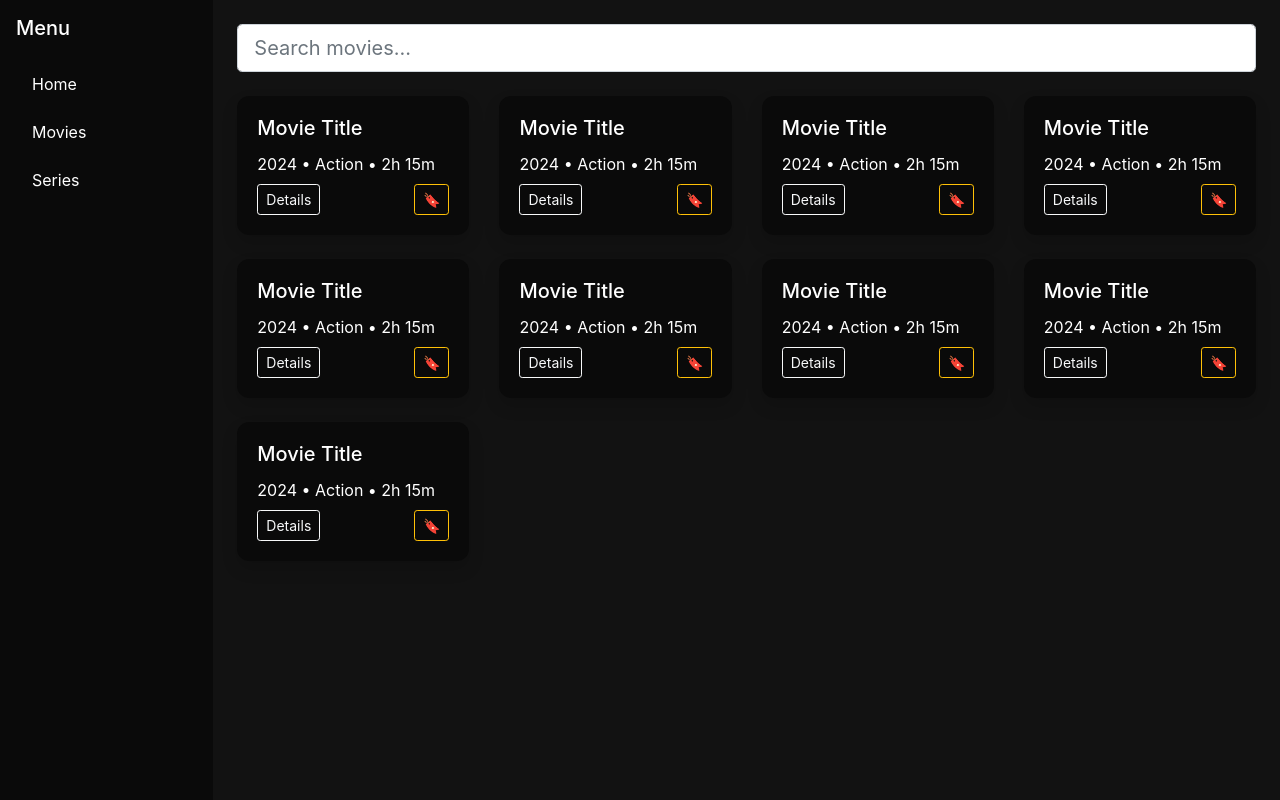
After one commit to 7143cmd/Django-watchlist-film-with-api-connection-and-authorization, a Django app: page /search/1/ in a window 1280 px wide. The commit adds this page. Run offline with Django 5.2, Linux system fonts and the light colour scheme; some libraries are stand-ins or nearby versions.

Commit message:
search template added, not connected to api yet

```diff
--- a/main/static/style.css
+++ b/main/static/style.css
@@ -18,3 +18,22 @@ body {
     border: none;
     border-radius: 10px;
 }
+
+/* search part*/
+
+body {
+    background-color: #121212;
+}
+
+.card {
+    border-radius: 12px;
+    transition: 0.2s ease;
+}
+
+.card:hover {
+    transform: scale(1.03);
+}
+
+.nav-link:hover {
+    color: #0d6efd !important;
+}
--- /dev/null
+++ b/main/templates/main/search.html
@@ -0,0 +1,85 @@
+{% extends 'base.html' %}
+
+{% block content %}
+
+<div class="container-fluid">
+    <div class="row">
+
+        <!-- 🔍 Sidebar -->
+        <div class="col-md-2 bg-dark text-white min-vh-100 p-3">
+            <h5 class="mb-4">Menu</h5>
+            <ul class="nav flex-column">
+                <li class="nav-item mb-2">
+                    <a href="/" class="nav-link text-white">Home</a>
+                </li>
+                <li class="nav-item mb-2">
+                    <a href="#" class="nav-link text-white">Movies</a>
+                </li>
+                <li class="nav-item mb-2">
+                    <a href="#" class="nav-link text-white">Series</a>
+                </li>
+            </ul>
+        </div>
+
+        <!-- 🎬 Main Content -->
+        <div class="col-md-10 p-4">
+
+            <!-- 🔎 Search bar -->
+            <form class="mb-4">
+                <input
+                    type="text"
+                    class="form-control form-control-lg"
+                    placeholder="Search movies..."
+                >
+            </form>
+
+            <!-- 🎞 Grid -->
+            <div class="row">
+
+                <!-- 🔹 Movie Card -->
+                {% for i in "123456789" %}
+                <div class="col-xl-3 col-lg-4 col-md-6 mb-4">
+                    <div class="card bg-dark text-white h-100 shadow">
+
+                        <div class="card-body d-flex flex-column">
+
+                            <!-- Title -->
+                            <h5 class="card-title">Movie Title</h5>
+
+                            <!-- Main info -->
+                            <p class="card-text mb-2">
+                                2024 • Action • 2h 15m
+                            </p>
+
+                            <!-- Spacer -->
+                            <div class="mt-auto">
+
+                                <!-- Buttons -->
+                                <div class="d-flex justify-content-between align-items-center">
+
+                                    <!-- Info -->
+                                    <button class="btn btn-outline-light btn-sm">
+                                        Details
+                                    </button>
+
+                                    <!-- Bookmark -->
+                                    <button class="btn btn-outline-warning btn-sm">
+                                        🔖
+                                    </button>
+
+                                </div>
+
+                            </div>
+
+                        </div>
+                    </div>
+                </div>
+                {% endfor %}
+
+            </div>
+
+        </div>
+    </div>
+</div>
+
+{% endblock %}
--- a/main/urls.py
+++ b/main/urls.py
@@ -1,10 +1,11 @@
 from django.contrib import admin
-from django.urls import path
+from django.urls import path, re_path
 from . import views
 
 urlpatterns = [
     path('', views.home, name = 'home'),
     path('registration/', views.register, name='register'),
     path('login/', views.login, name='login'),
-    path('random/', views.rand_movie, name='random')
+    path('random/', views.rand_movie, name='random'),
+    path('search/<str:query>/', views.search_mov, name='search')
 ]
--- a/main/views.py
+++ b/main/views.py
@@ -74,4 +74,7 @@ def rand_movie(request):                       #https://api.imdbapi.dev/titles?s
 
     return redirect(f'https://www.imdb.com/title/{imdb_id}')
 
+def search_mov(request, query):
+    return render(request, 'main/search.html')
+
 # Create your views here.
```
Also changed, not shown: db.sqlite3.
